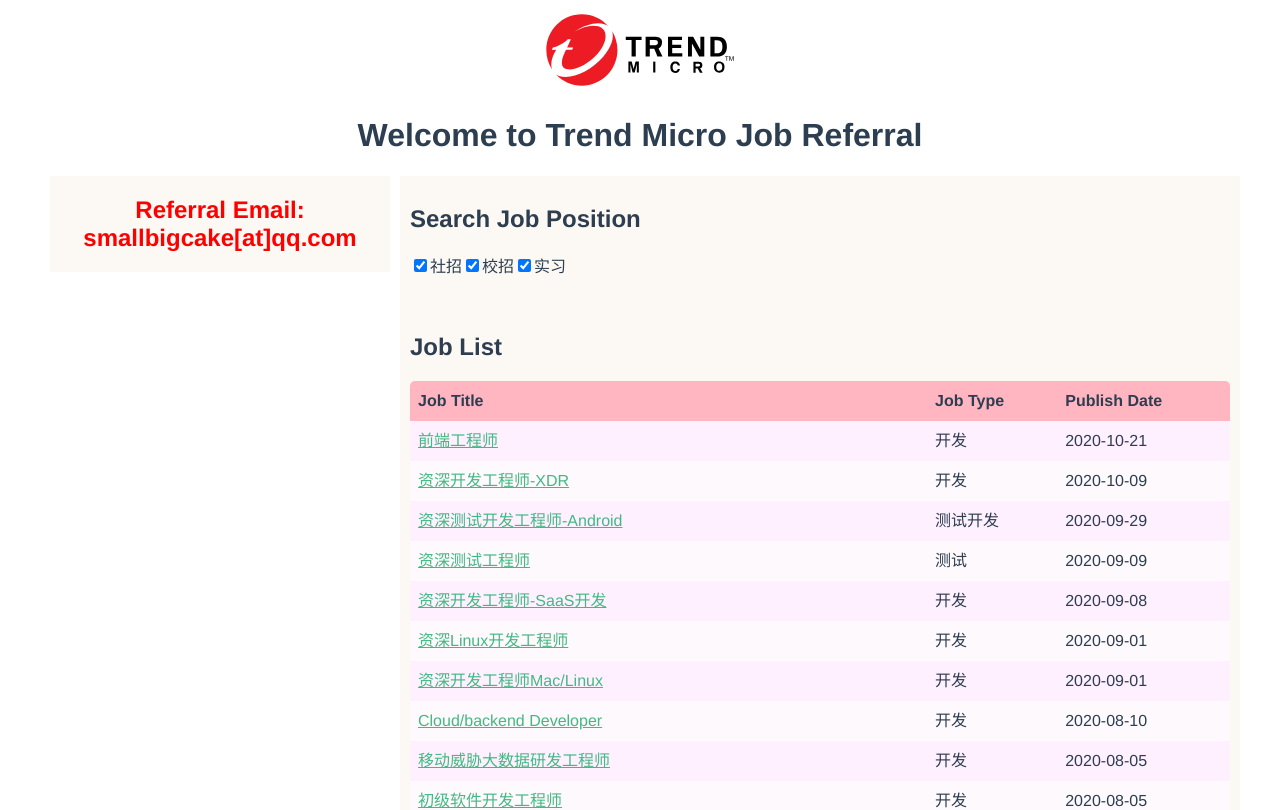
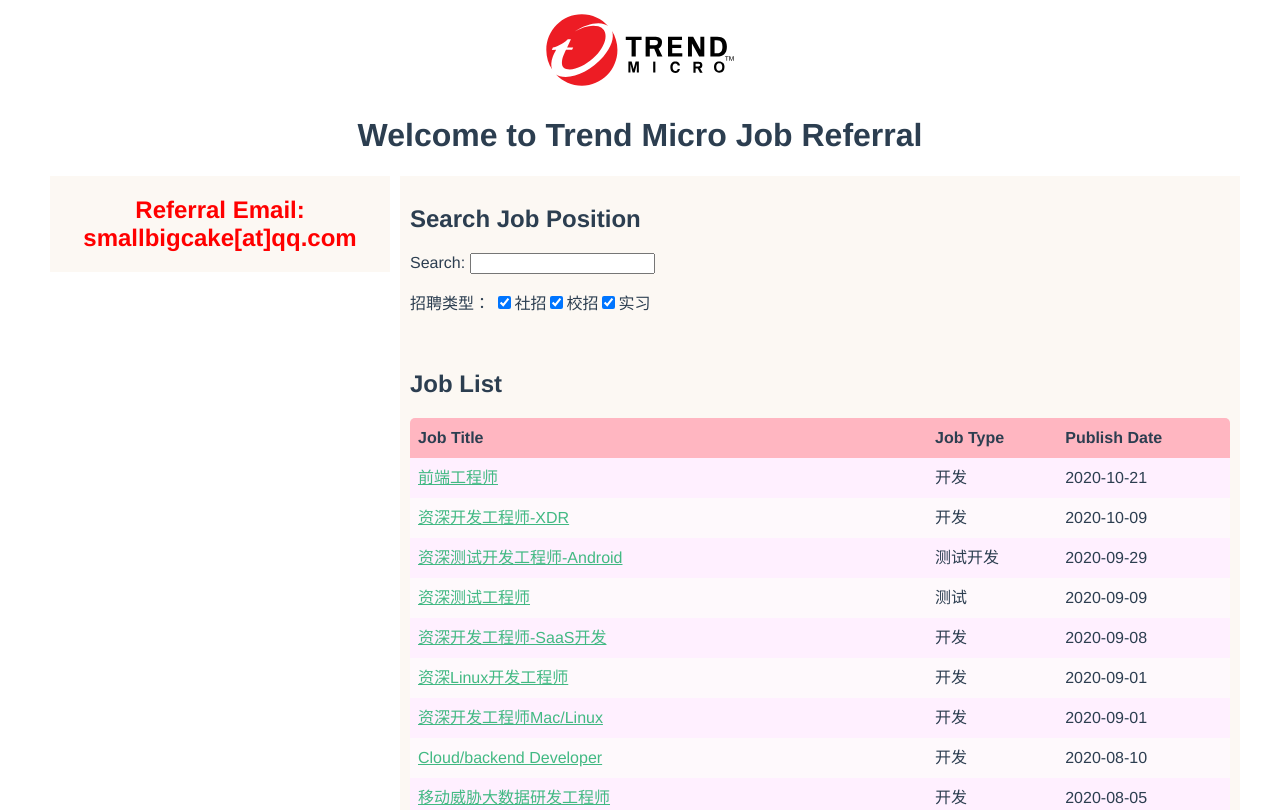
Before and after one commit to smallbigcake/TrendMicroJob.old, a Vue app: page / in a window 1280 px wide. Shown: the top 810 px of the page. Built offline with nearby package versions, Linux system fonts and the light colour scheme.

Commit message:
Add search function for jobs.

```diff
--- a/src/components/JobFilter.vue
+++ b/src/components/JobFilter.vue
@@ -3,11 +3,12 @@
         <h2>
             Search Job Position
         </h2>
-<!--        <label>-->
-<!--            Search:-->
-<!--            <input type="text" >-->
-<!--        </label>-->
+        <label>
+            Search:
+            <input type="text" v-model="keyword">
+        </label>
         <p>
+            招聘类型：
             <input id="social" type="checkbox" value="social" v-model="recruit_type">
             <label for="social">社招</label>
 
@@ -25,12 +26,24 @@
     name: 'JobFilter',
     data() {
         return {
-            recruit_type: this.$store.state.job_filter.recruit_type
+            recruit_type: this.$store.state.job_filter.recruit_type,
+            keyword: this.$store.state.job_filter.keyword
         }
     },
     watch: {
         recruit_type() {
-            this.$store.commit('change_filter', this.recruit_type);
+            const params = {
+                filter_type: "recruit_type",
+                filter_value: this.recruit_type
+            }
+            this.$store.commit('change_filter', params);
+        },
+        keyword() {
+            const params = {
+                filter_type: "keyword",
+                filter_value: this.keyword
+            }
+            this.$store.commit("change_filter", params);
         }
     }
 }
--- a/src/components/JobList.vue
+++ b/src/components/JobList.vue
@@ -32,10 +32,12 @@
         sorted_job_data: function () {
             const job_array = [];
             for (const job_id in this.jobData) {
-                if (this.jobData[job_id].status === "open"  // Job may be closed.
-                    && this.recruit_type.indexOf(this.jobData[job_id].recruit_type) !== -1  // Only current selected recruit type will be displayed.
+                const job_item = this.jobData[job_id];
+                if (job_item.status === "open"  // Job may be closed.
+                    && this.recruit_type.indexOf(job_item.recruit_type) !== -1  // Only current selected recruit type will be displayed.
+                    && job_item.title.indexOf(this.keyword) !== -1  // Only display jobs that match the search keyword.
                 ) {
-                    const one_job = this.jobData[job_id];
+                    const one_job = job_item;
                     one_job.id = job_id;
                     job_array.push(one_job);
                 }
@@ -45,6 +47,9 @@
         },
         recruit_type: function () {
             return this.$store.state.job_filter.recruit_type;
+        },
+        keyword: function () {
+            return this.$store.state.job_filter.keyword;
         }
     }
 }
--- a/src/main.js
+++ b/src/main.js
@@ -8,13 +8,14 @@
     state () {
         return {
             job_filter: {
-                recruit_type: ["social", "campus", "intern"]
+                recruit_type: ["social", "campus", "intern"],
+                keyword: ""
             }
         };
     },
     mutations: {
-        change_filter(state, recruit_type) {
-            state.job_filter.recruit_type = recruit_type;
+        change_filter(state, params) {
+            state.job_filter[params.filter_type] = params.filter_value;
         }
     }
 });
```
